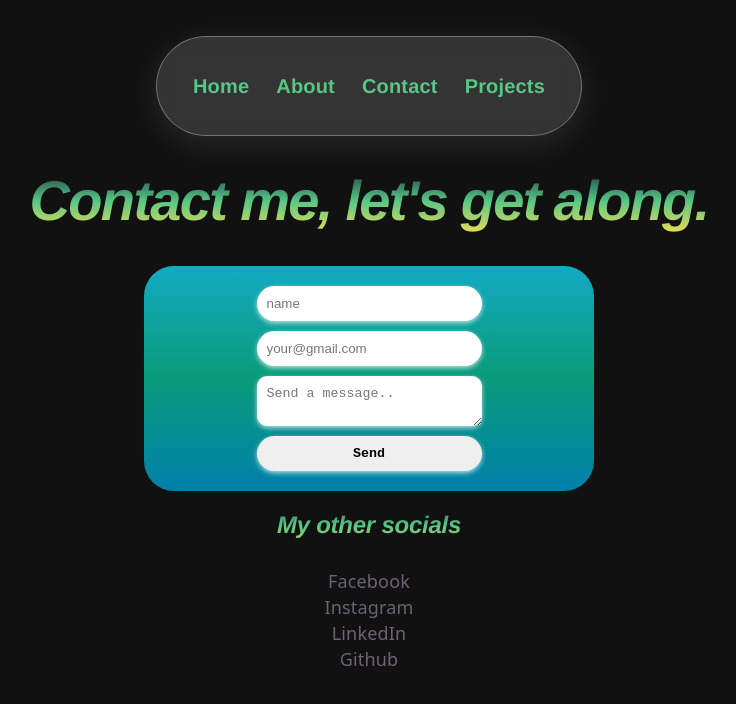
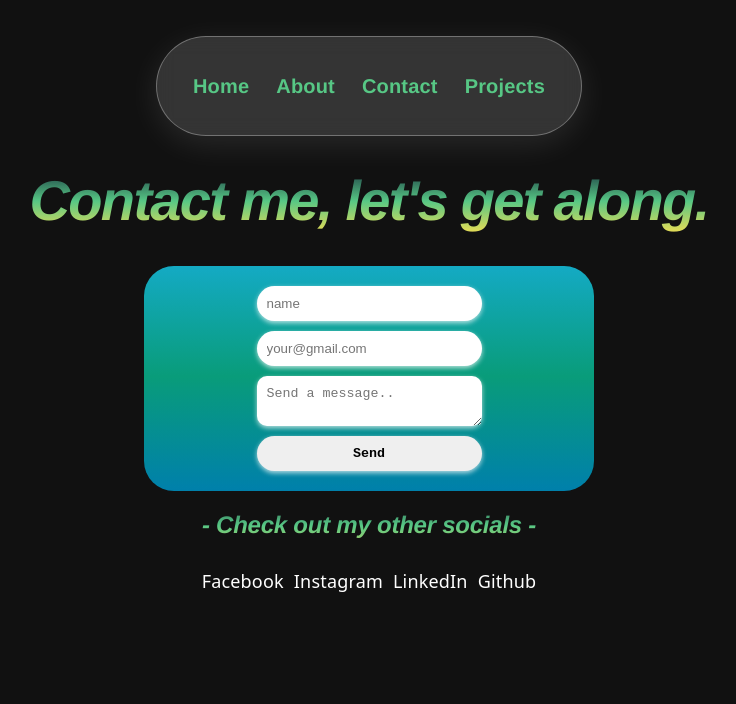
Before and after one commit to james-sed/my-portfolio, a React (Vite) app: page /contact in a window 1280 px wide. Shown: the top 704 px of the page, without its empty margins (271-1007 px from the left). Built offline with nearby package versions, Linux system fonts and the light colour scheme.

Commit message:
Feat: social links

```diff
--- a/src/App.css
+++ b/src/App.css
@@ -339,6 +339,7 @@
 .submit-btn:active{
   transition: 0.1s;
   background-color: #FFFFFF;
+
 }
 
 .form-container {
@@ -346,3 +347,34 @@
   margin: 2rem auto;
   text-align: center;
 }
+
+.socials-container,
+.socials{
+  display: flex;
+  flex-direction: row;
+  gap: 10px;
+  margin: 0 auto;
+}
+
+.socials a{
+  text-decoration: none;
+  color: #FFFFFF;
+}
+
+.socials a:hover{
+  text-decoration: underline;
+  font-weight: bolder;
+  color: #008554;
+  transition: 0.2s;
+  font-style: italic;
+}
+
+.form-sub-confirm{
+  font-family: 'Courier New', Courier, monospace;
+  color: #FFFFFF;
+  font-weight: bolder;
+  display: block;
+  position: absolute;
+  top: 50%;
+  left: 45%;
+}
--- a/src/pages/Contact.jsx
+++ b/src/pages/Contact.jsx
@@ -13,7 +13,7 @@ export default function Contact() {
     }
 
     if (submitted) {
-        return <p>Thanks, {form.userName}!</p>
+        return <p className="form-sub-confirm">Thanks, {form.userName}!</p>
     }
     return (
         <div form-container>
@@ -45,13 +45,23 @@ export default function Contact() {
             <button className="submit-btn" type="submit">Send</button>
             </div>
         </form>
-         <h2 className="header-landing">My other socials</h2>
-         <div className="icon-container">
-            <p>Facebook</p>
-            <p>Instagram</p>
-            <p>LinkedIn</p>
-            <p>Github</p>
-         </div>
+         <h2 className="header-landing">- Check out my other socials -</h2>
+         <div className="socials-container">
+             <div className="socials">
+                <a href="https://www.facebook.com/share/19DfdSR2J1/" target="_blank" rel="noopener noreferrer" className="social-name">
+                    Facebook
+                </a>
+                <a href="https://www.instagram.com/_jvmszn?igsh=M25oZXR0OWQ2Z2F5" target="_blank" rel="noopener noreferrer" className="social-name">
+                    Instagram
+                </a>
+                <a href="https://www.linkedin.com/in/james-sederia-4b87383a8?utm_source=share_via&utm_content=profile&utm_medium=member_android" target="_blank" rel="noopener noreferrer" className="social-name">
+                    LinkedIn
+                </a>
+                <a href="https://github.com/james-sed" target="_blank" rel="noopener noreferrer" className="social-name">
+                    Github
+                </a>
+        </div>
+</div>
         </div>
 )
 }
```
Also changed, not shown: src/assets/icons/2023_Facebook_icon.svg.webp (added), src/assets/icons/Instagram_icon.png.webp (added).
